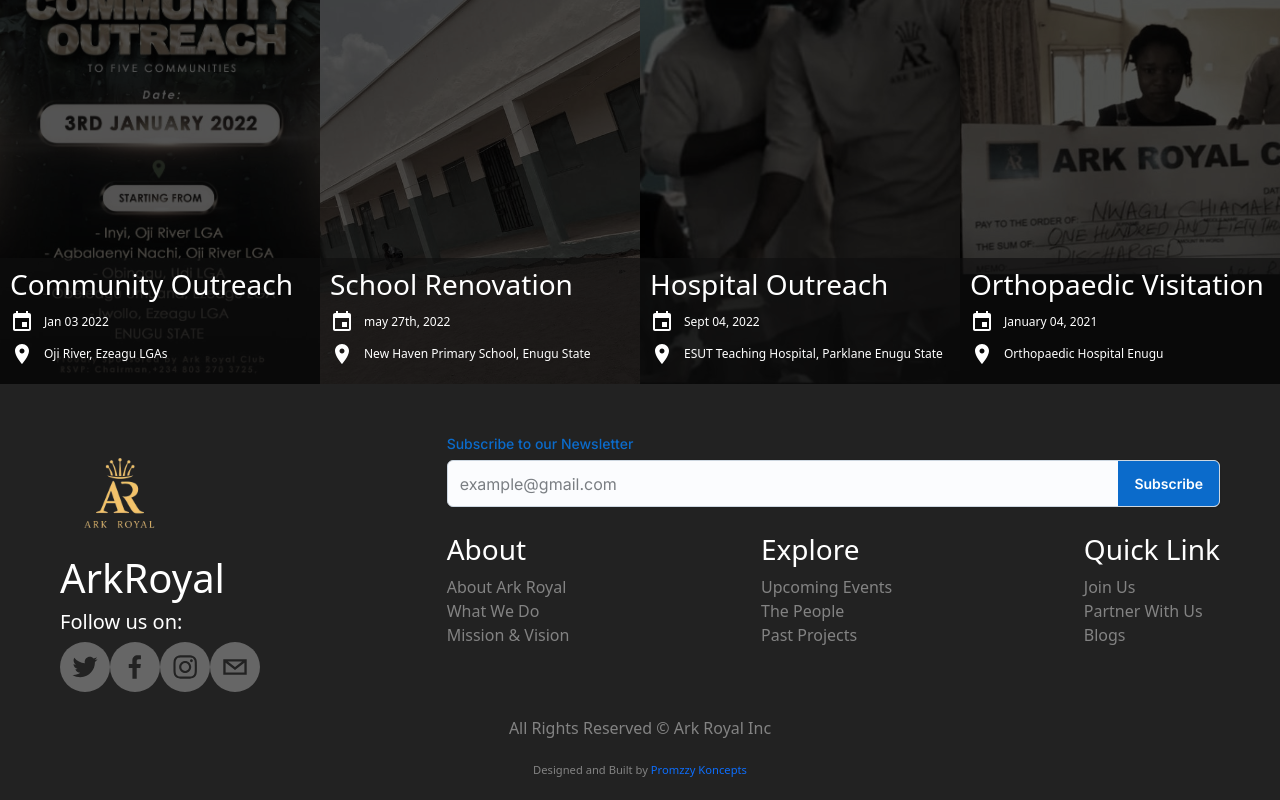
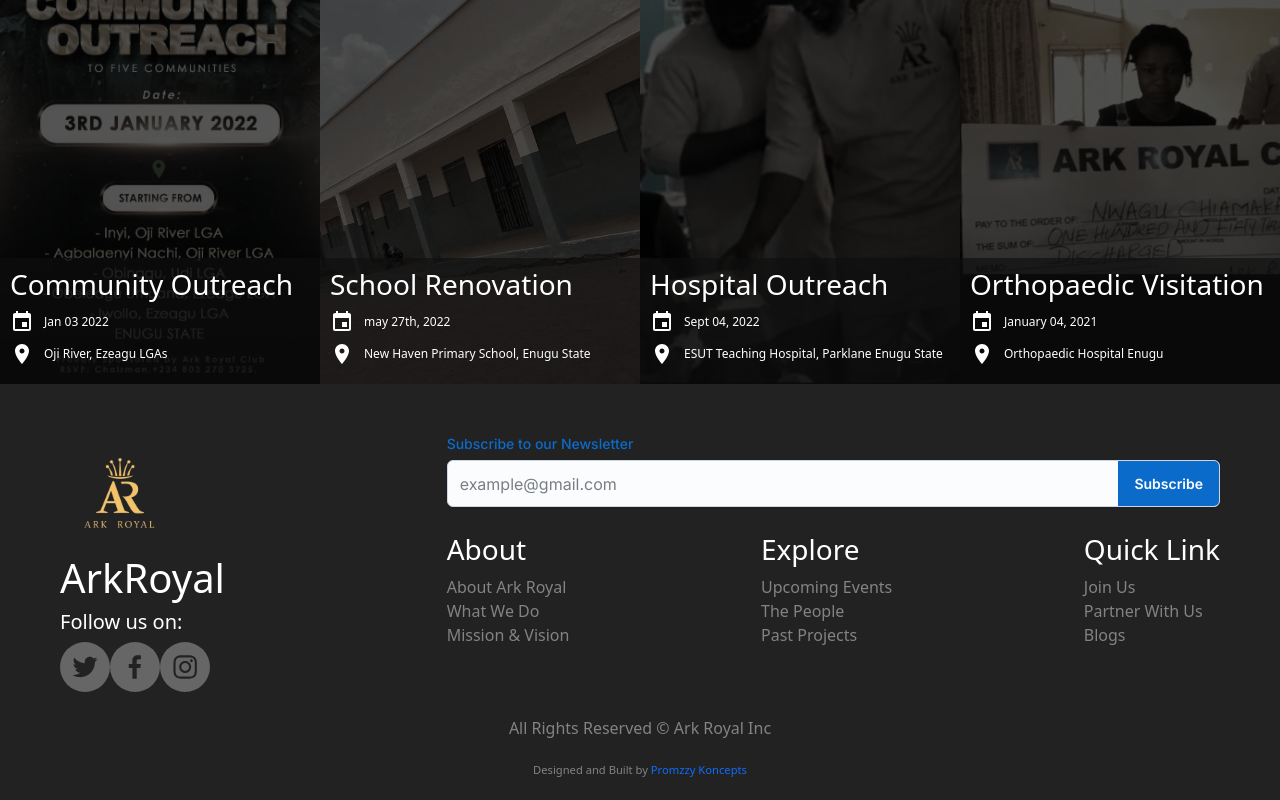
Before and after one commit to PromzzyKoncepts/ArkRoyal, a React (Vite) app: page / in a window 1280 px wide. Shown: the part 3256-4056 px from the top of the page. Built offline with nearby package versions, Linux system fonts and the light colour scheme.

Commit message:
remove social media icon

```diff
--- a/src/src/components/Footer.jsx
+++ b/src/src/components/Footer.jsx
@@ -51,10 +51,7 @@ const Footer = () => {
               url="https://www.instagram.com/arkroyal_club/"
               bgColor="#666666"
             />
-            <SocialIcon
-              url="https://mailto:okechukwupromise638@gmail.com"
-              bgColor="#666666"
-            />
+
           </div>
         </div>
         <div className="newsletter">
```
